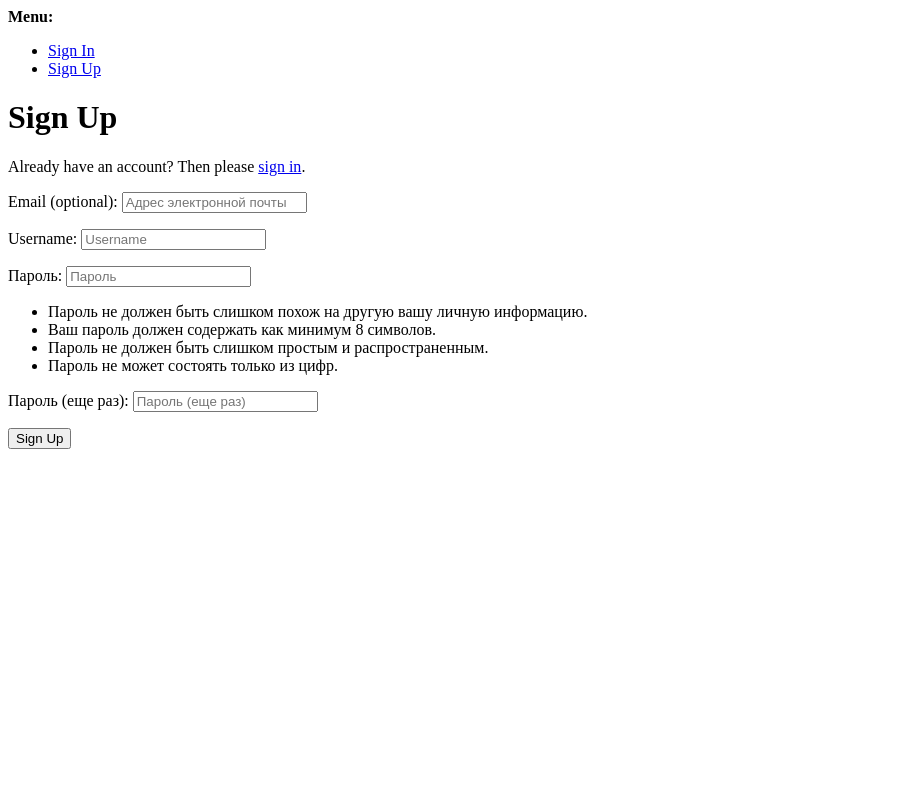
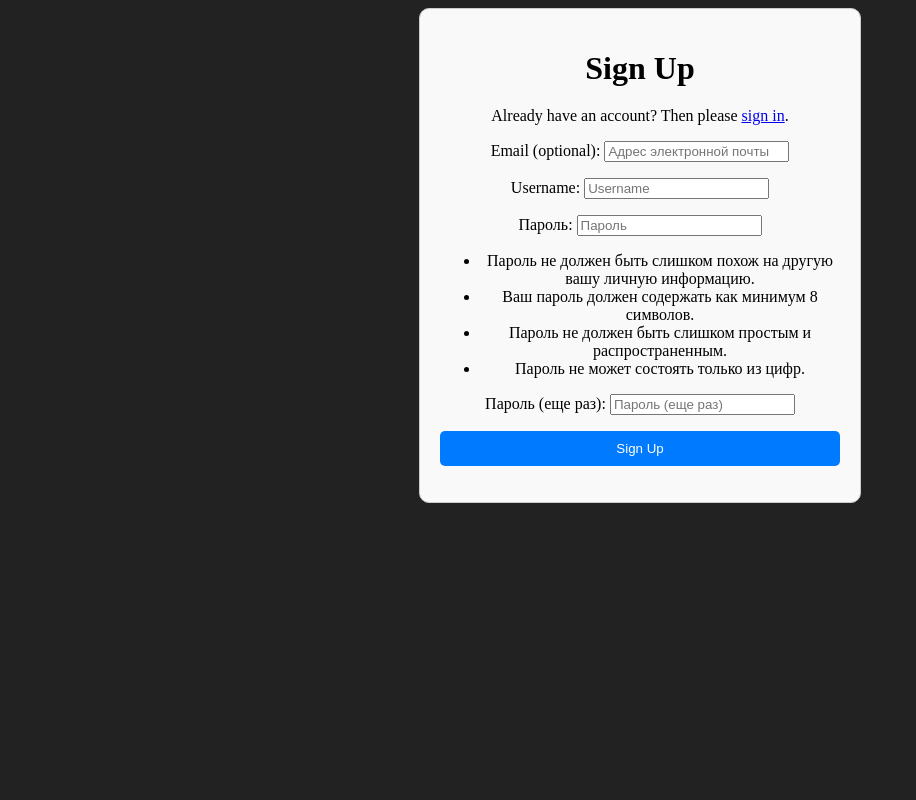
Before and after one commit to Alexand-1/FilesRedactorDjango, a Django app: page /accounts/signup/ in a window 1280 px wide. Shown: the whole page, without its empty margins (0-916 px from the left). Run offline with Django 4.2, Linux system fonts and the light colour scheme.

Commit message:
new load

```diff
--- a/WebServiseFiles/WebServiseFiles/settings.py
+++ b/WebServiseFiles/WebServiseFiles/settings.py
@@ -124,12 +124,12 @@ USE_I18N = True
 
 USE_TZ = True
 
-LOGIN_REDIRECT_URL = '/'
+LOGIN_REDIRECT_URL = '/home/'
 
 
 ACCOUNT_EMAIL_CONFIRMATION_EXPIRE_DAYS = 1
 ACCOUNT_USERNAME_MIN_LENGTH = 4
-LOGIN_REDIRECT_URL = '/'
+LOGIN_REDIRECT_URL = '/home/'
 
 EMAIN_BACKEND = 'django.core.mail.backends.console.EmailBackend'
 ACCOUNT_EMAIL_VERIFICATION = "none"
--- a/WebServiseFiles/main/templates/account/base_manage.html
+++ b/WebServiseFiles/main/templates/account/base_manage.html
@@ -4,13 +4,14 @@
     <meta charset="utf-8">
     <title>{% block title %}{% endblock %}</title>
 </head>
+
 <body>
     <header>
         <h1>Your Website</h1>
         <nav>
             <ul>
                 <li><a href="/">Home</a></li>
-                <!-- Добавьте другие элементы навигации при необходимости -->
+
             </ul>
         </nav>
     </header>
--- a/WebServiseFiles/main/templates/account/login.html
+++ b/WebServiseFiles/main/templates/account/login.html
@@ -3,6 +3,9 @@
 
 {% block content %}
 <style>
+    body {
+    background-color: #222;
+    }
     .login-container {
         max-width: 400px;
         margin: 0 auto;
--- a/WebServiseFiles/main/templates/account/logout.html
+++ b/WebServiseFiles/main/templates/account/logout.html
@@ -6,6 +6,7 @@
 {% endblock head_title %}
 
 {% block content %}
+
     <h1>{% trans "Sign Out" %}</h1>
     <p>{% trans 'Are you sure you want to sign out?' %}</p>
     <form method="post" action="{% url 'account_logout' %}">
--- a/WebServiseFiles/main/templates/account/signup.html
+++ b/WebServiseFiles/main/templates/account/signup.html
@@ -6,6 +6,60 @@
 {% endblock head_title %}
 
 {% block content %}
+    <style>
+    body {
+        background-color: #222; /* Цвет темного фона */
+    }
+
+    .login-container {
+        max-width: 400px;
+        margin: 0 auto;
+        padding: 20px;
+        background-color: #f9f9f9;
+        border: 1px solid #ccc;
+        border-radius: 10px;
+        text-align: center; /* Центрируем содержимое по горизонтали */
+    }
+
+    .login-container h1 {
+        margin-bottom: 20px;
+    }
+
+    .login-container .form-group {
+        margin-bottom: 15px;
+    }
+
+    .login-container .form-group input {
+        width: 100%;
+        padding: 10px;
+        border: 1px solid #ccc;
+        border-radius: 5px;
+    }
+
+    .login-container button {
+        width: 100%;
+        padding: 10px;
+        background-color: #007BFF;
+        color: #fff;
+        border: none;
+        border-radius: 5px;
+        cursor: pointer;
+    }
+
+    .login-container button:hover {
+        background-color: #0056b3;
+    }
+
+    .register-link {
+        margin-top: 15px;
+    }
+
+    .register-link a {
+        text-decoration: none;
+    }
+    </style>
+
+    <div class="login-container">
         <h1>{% trans "Sign Up" %}</h1>
         <p>
             {% blocktrans %}Already have an account? Then please <a href="{{ login_url }}">sign in</a>.{% endblocktrans %}
@@ -19,4 +73,5 @@
             {% endif %}
             <button type="submit" tags="prominent,signup">{% trans "Sign Up" %}</button>
         </form>
+    </div>
 {% endblock content %}
--- a/WebServiseFiles/main/templates/allauth/layouts/base.html
+++ b/WebServiseFiles/main/templates/allauth/layouts/base.html
@@ -1,5 +1,4 @@
 {% load i18n %}
-<!DOCTYPE html>
 <html>
     <head>
         <meta http-equiv="X-UA-Compatible" content="IE=edge">
@@ -21,26 +20,7 @@
                     </ul>
                 </div>
             {% endif %}
-            <div>
-                <strong>{% trans "Menu:" %}</strong>
-                <ul>
-                    {% if user.is_authenticated %}
-                        <li>
-                            <a href="{% url 'account_email' %}">{% trans "Change Email" %}</a>
-                        </li>
-                        <li>
-                            <a href="{% url 'account_logout' %}">{% trans "Sign Out" %}</a>
-                        </li>
-                    {% else %}
-                        <li>
-                            <a href="{% url 'account_login' %}">{% trans "Sign In" %}</a>
-                        </li>
-                        <li>
-                            <a href="{% url 'account_signup' %}">{% trans "Sign Up" %}</a>
-                        </li>
-                    {% endif %}
-                </ul>
-            </div>
+
             {% block content %}
             {% endblock content %}
         {% endblock body %}
--- a/WebServiseFiles/main/templates/main/home.html
+++ b/WebServiseFiles/main/templates/main/home.html
@@ -74,6 +74,9 @@
         <div class="button-container">
             {% if user.is_authenticated %}
                 Добро пожаловать, {{ user.username }}
+            <a href="{% url 'account_logout' %}">
+                    <button>Выйти</button>
+                </a>
             {% else %}
             {% endif %}
         </div>
@@ -81,7 +84,7 @@
 
     <div class="description">
         <h4>
-           Вы успешно Зарегестрировались, теперь вы можете загружать файлы в формате csv!
+           Вы успешно вошли, теперь вы можете загружать файлы в формате csv!
         </h4>
     </div>
     <div class="file-upload">
--- a/WebServiseFiles/main/templates/main/index.html
+++ b/WebServiseFiles/main/templates/main/index.html
@@ -95,9 +95,7 @@
         </h4>
     </div>
 
-    <div class="file-upload">
-        <button>Добавить CSV файл</button>
-    </div>
+
 
 <!-- ... -->
 <!-- Модальное окно для входа -->
--- a/WebServiseFiles/main/urls.py
+++ b/WebServiseFiles/main/urls.py
@@ -4,6 +4,7 @@ from allauth.account.views import LoginView, SignupView, LogoutView
 
 urlpatterns = [
     path('',views.index),
+    path('home/', views.home, name= 'home'),
     path('accounts/login/', LoginView.as_view(), name='account_login'),
     path('accounts/signup/', SignupView.as_view(), name='account_signup'),
     path('logout/', LogoutView.as_view(), name='account_logout'),
```
Also changed, not shown: WebServiseFiles/db.sqlite3. Lines whose indentation alone changed are shown as unchanged.
